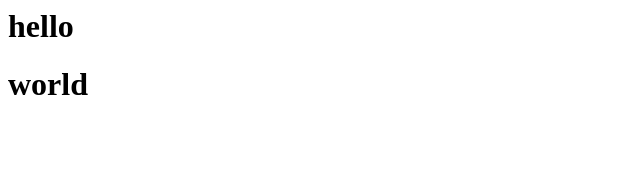
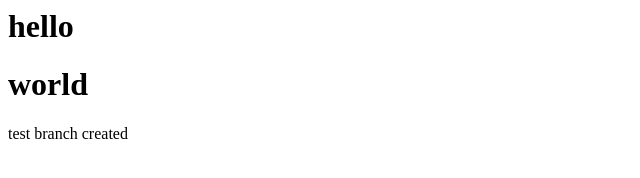
Before and after one commit to ashler24/git-demo, a plain HTML site: page index.html in a window 1280 px wide. Shown: the whole page, without its empty margins (0-640 px from the left). Drawn offline with Linux system fonts and the light colour scheme.

Commit message:
test brnch changes

```diff
--- a/index.html
+++ b/index.html
@@ -1,2 +1,3 @@
 <h1>hello</h1>
 <h1>world</h1>
+<p>test branch created</p>
```
